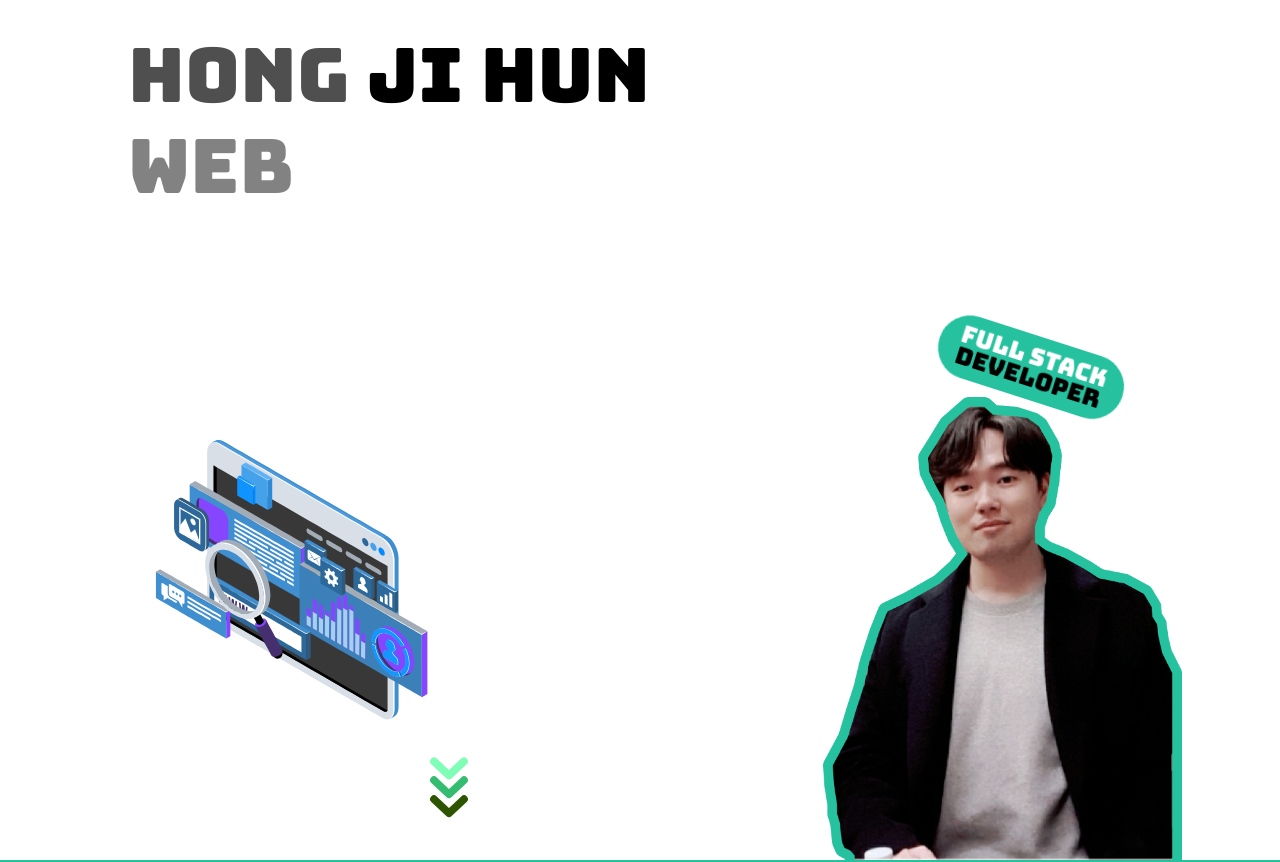
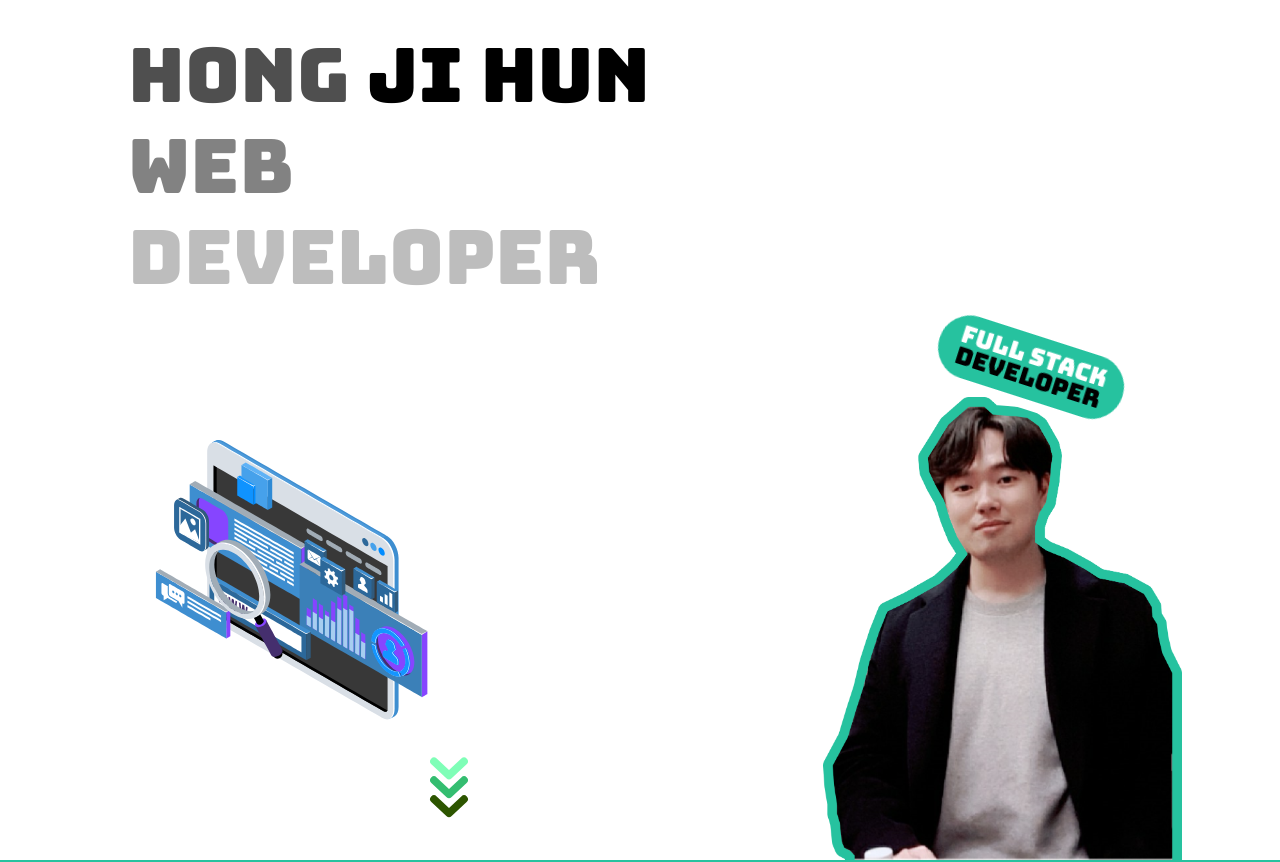
Before and after one commit to Stendhalsynd/portfolio, a React (Vite) app: page / in a window 1280 px wide. Shown: the top 862 px of the page. Built offline with nearby package versions, Linux system fonts and the light colour scheme.

Commit message:
aboutme aos 수정

```diff
--- a/src/components/pages/Intro/Intro.tsx
+++ b/src/components/pages/Intro/Intro.tsx
@@ -48,7 +48,7 @@ const Intro: React.FC = () => {
         <TypographyWrapper>
           <Label
             dataAos="fade-right"
-            dataAosOffset="200"
+            dataAosOffset="150"
             dataAosEasing="ease-in-sine"
             dataAosDuration="500"
           >
@@ -61,7 +61,7 @@ const Intro: React.FC = () => {
           </Label>
           <Label
             dataAos="fade-right"
-            dataAosOffset="400"
+            dataAosOffset="300"
             dataAosEasing="ease-in-sine"
             dataAosDuration="800"
           >
@@ -71,7 +71,7 @@ const Intro: React.FC = () => {
           </Label>
           <Label
             dataAos="fade-right"
-            dataAosOffset="600"
+            dataAosOffset="450"
             dataAosEasing="ease-in-sine"
             dataAosDuration="1100"
           >
```
